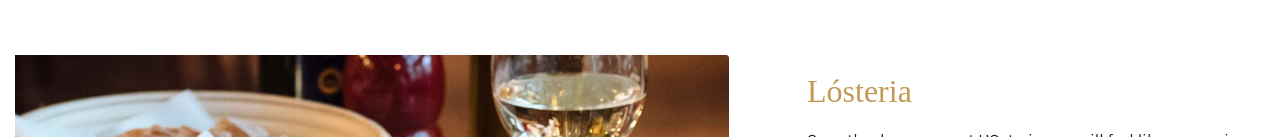
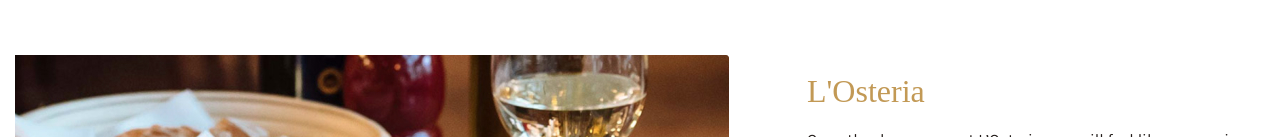
Before and after one commit to tabitfree/drn, a React (Create React App) app: page /gastro in a window 1280 px wide. Shown: the part 815-952 px from the top of the page. Built offline with nearby package versions, Linux system fonts and the light colour scheme; a web font is replaced by a local one.

Commit message:
L'Osteria title change

```diff
--- a/src/assets/language/gastronomy/gastronomyCz.json
+++ b/src/assets/language/gastronomy/gastronomyCz.json
@@ -3,7 +3,7 @@
   "gastronomyTe": "Od ranní kávy, přes odpolední pivo až po výbornou večeři. Vyberte si, u nás je každý vítán.",
   "placeTi": "Místo pro setkání u dobrého jídla",
   "placeTe": "Skvělá volba pro setkání jakéhokoli druhu. Od autentické italské kuchyně, ideální pro schůzku s vašimi klienty, až po příjemnou sklenku vína nebo točené pivo po práci s kolegy. Ochutnejte naši gastronomii na příjemném nádvoří ukrytém před ruchem velkoměsta.",
-  "losteriaTi": "Lósteria",
+  "losteriaTi": "L'Osteria",
   "losteriaTe": "Stačí když v L’Osteria otevřete dveře a hned se cítíte jako v typické italské osterii. Setkávají se tu lidé – rodiny, přátelé, páry, mladí a staří, aby se tu dobře najedli. Je tu trochu hlučno, živo a nade vším se vznáší vůně pravé italské kuchyně. Otevřené, srdečné prostředí, ve kterém můžete být takoví, jací jste, a kde se cítíte jako doma. L’Osteria je známá svou pizzou, která je nejlepší z nejlepších a těstovinami pasta d’amore. Pizza přesahuje daleko přes okraj talíře a objednává se často pro dvě osoby s různě obloženými polovinami. A počkejte, až ochutnáte naše těstoviny.",
   "losteriaVisit": "Chcete-li rezervovat stůl, navštivte losteria.net",
   "uraraskuTi": "Výčep U Rarášků",
--- a/src/assets/language/gastronomy/gastronomyEn.json
+++ b/src/assets/language/gastronomy/gastronomyEn.json
@@ -3,7 +3,7 @@
   "gastronomyTe": "From morning coffee through afternoon beer to evening dining. Explore DRN gastronomy.",
   "placeTi": "Place to meet and eat",
   "placeTe": "A brilliant choice for a meeting of any kind. Ranging from the authentic Italian cuisine perfect for a meeting with your clients to a pleasant glass of wine or crafted beer after work with your colleagues. Experience the gastronomy of a pleasant courtyard outside the bustling city center.",
-  "losteriaTi": "Lósteria",
+  "losteriaTi": "L'Osteria",
   "losteriaTe": "Once the doors open at L’Osteria, you will feel like you are in a typical Italian osteria, where people get together to eat really well and enjoy the company of families, friends, couples, old and young. It is a lively atmosphere, and the delicious smell of authentic Italian cuisine lingers in the air. This is an open, welcoming place, where everyone can be themselves and feel at home. L’Osteria is famous for the best, best pizza and pasta d’amore. The sizeable pizza is larger than the plate. It is frequently ordered by two persons with different toppings on each half. And wait until you see the pasta!",
   "losteriaVisit": "To book a table visit losteria.net",
   "uraraskuTi": "U Rarášků",
--- a/src/components/Footer.js
+++ b/src/components/Footer.js
@@ -94,7 +94,7 @@ const Footer = (props) => {
               href="https://www.google.com/maps/place/N%C3%A1rodn%C3%AD+135,+110+00+Star%C3%A9+M%C4%9Bsto/@50.0815736,14.4152391,17z/data=!3m1!4b1!4m5!3m4!1s0x470b94ee261dac81:0x70493c7cddd71225!8m2!3d50.0815736!4d14.4174278"
               target="_blank"
               className="w-100 footer-map"
-              style={{ height: '300px', background: `url(${contactMap})` }}
+              style={{ height: '385px', background: `url(${contactMap})` }}
             >
               <img className="position-relative" src={pin} alt="map" />
               <div className="map-text">
```
Also changed, not shown: 1 other file (tests, documents, lock files or other folders).
